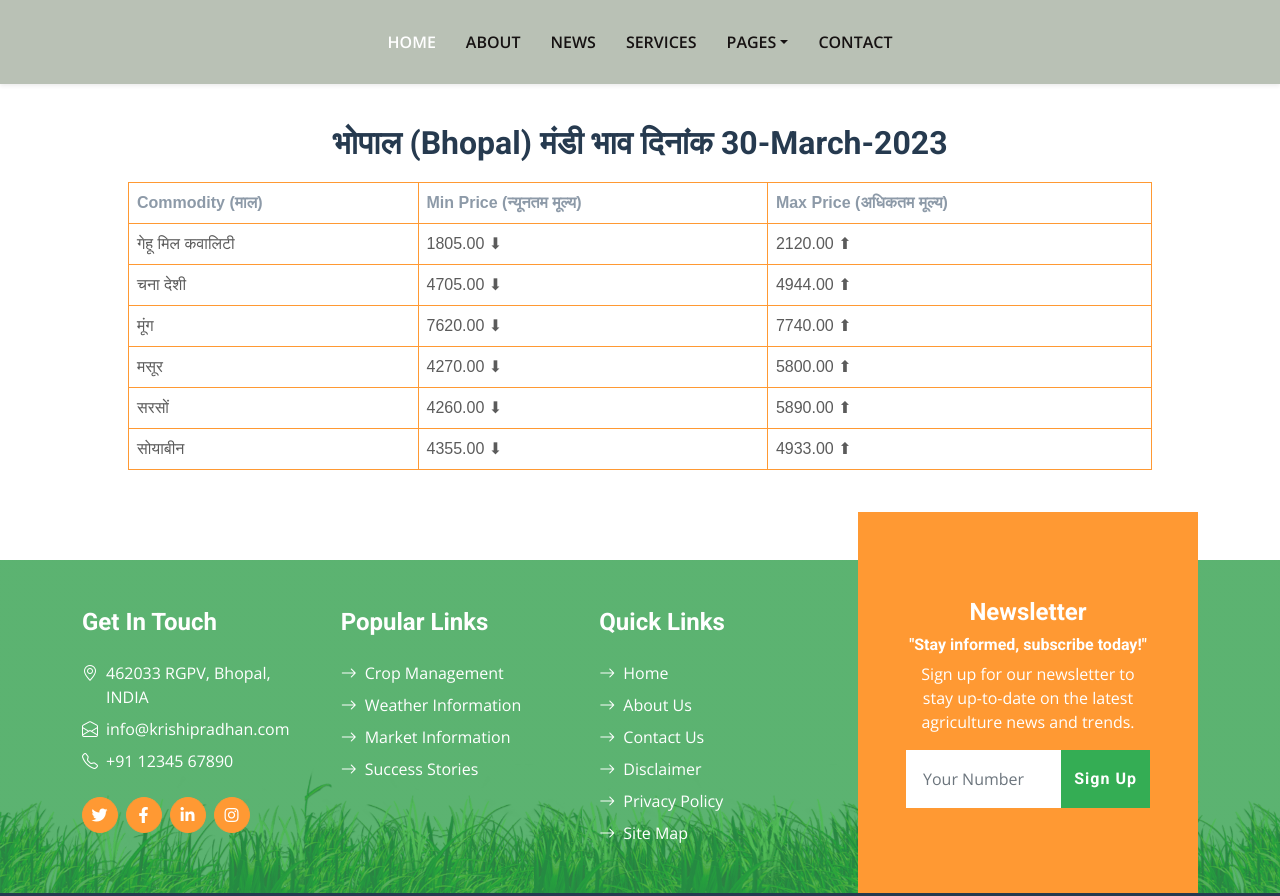
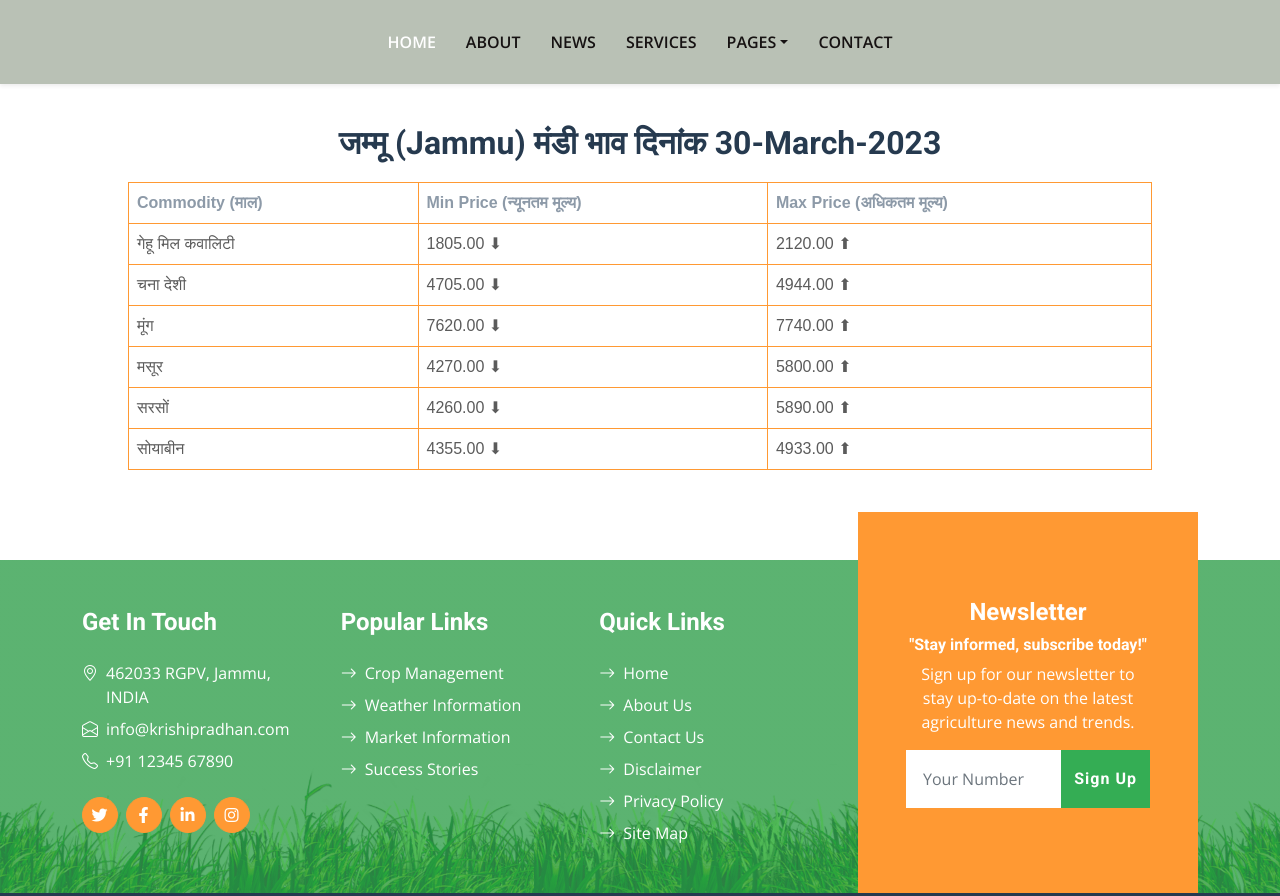
Before and after one commit to parul-gogia-325/Kisaanmitra, a plain HTML site: page MarketInformation.html in a window 1280 px wide. Shown: the top 896 px of the page. Drawn offline with nearby package versions, Linux system fonts and the light colour scheme; a script that the page names is missing.

Commit message:
Update MarketInformation.html

```diff
--- a/MarketInformation.html
+++ b/MarketInformation.html
@@ -95,7 +95,7 @@
         </div>
     </nav>
     <!-- Navbar End -->
-    <h2>भोपाल (Bhopal) मंडी भाव दिनांक 30-March-2023</h2>
+    <h2>जम्मू  (Jammu) मंडी भाव दिनांक 30-March-2023</h2>
 
 <table>
   <tr>
@@ -144,7 +144,7 @@
                             <h4 class="text-white mb-4">Get In Touch</h4>
                             <div class="d-flex mb-2">
                                 <i class="bi bi-geo-alt text-white me-2"></i>
-                                <p class="text-white mb-0">462033 RGPV, Bhopal, INDIA</p>
+                                <p class="text-white mb-0">462033 RGPV, Jammu, INDIA</p>
                             </div>
                             <div class="d-flex mb-2">
                                 <i class="bi bi-envelope-open text-white me-2"></i>
```
